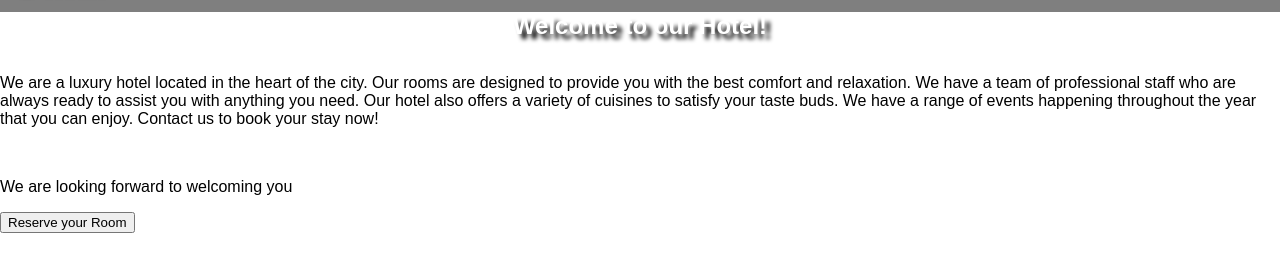
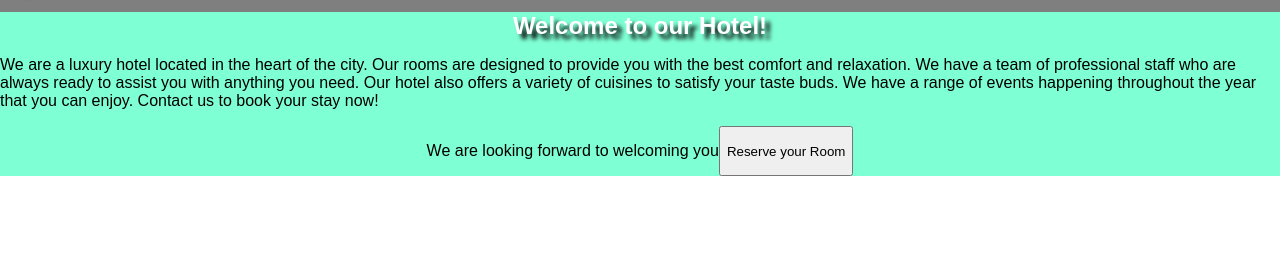
Before and after one commit to HelderBalbino/Be-Hotel, a plain HTML site: page index.html in a window 1280 px wide. Shown: the part 46-318 px from the top of the page. Drawn offline with Linux system fonts and the light colour scheme.

Commit message:
add: style hotel section with flex layout and background color

```diff
--- a/styles.css
+++ b/styles.css
@@ -50,3 +50,10 @@ header nav a {
 header nav a:hover {
 	color: #ffffff;
 }
+
+#hotel {
+	display: flex;
+	flex-wrap: wrap;
+	justify-content: center;
+	background-color: aquamarine;
+}
```
